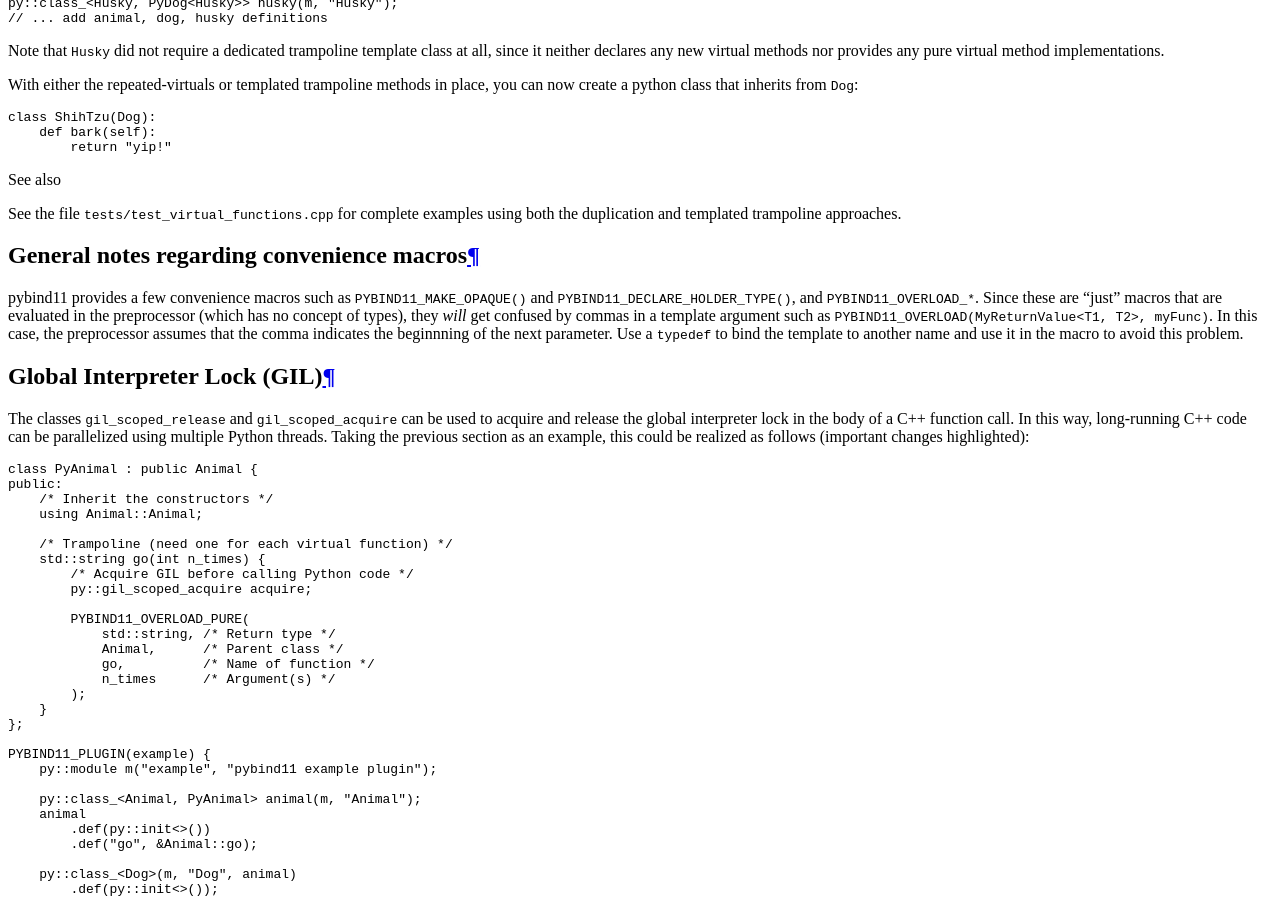
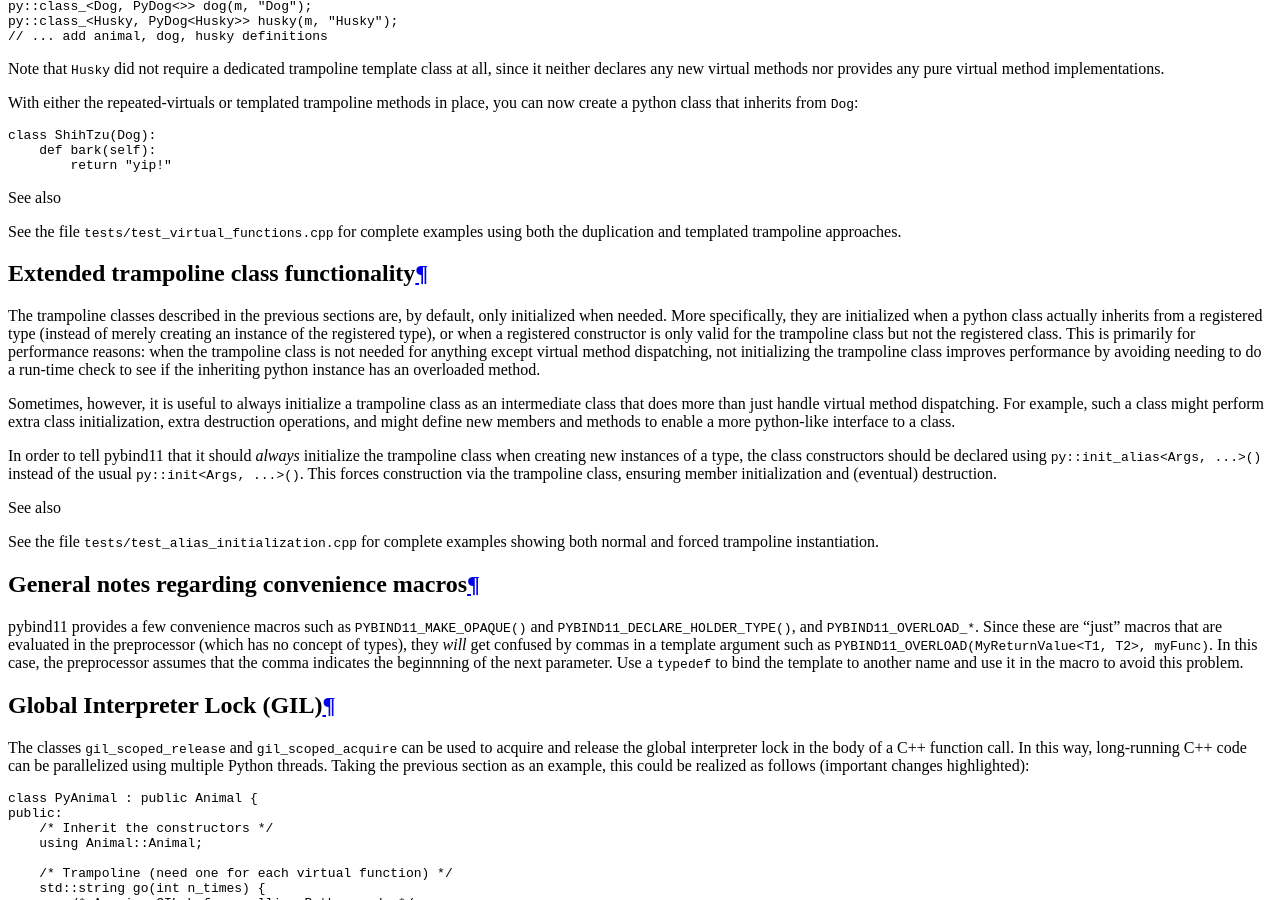
Before and after one commit to pybind/pybind11, a Sphinx documentation site: the page built from docs/advanced.rst, in a window 1280 px wide and 900 px high, scrolled down 6444 px. Built offline with Sphinx 7.4.7 and the Read the Docs theme 2.0.0, drawn with Linux system fonts in a browser that asks for light colours; some of the changed text lies outside the part shown.

Commit message:
Implement py::init_alias<>() constructors
This commit adds support for forcing alias type initialization by
defining constructors with `py::init_alias<arg1, arg2>()` instead of
`py::init<arg1, arg2>()`.  Currently py::init<> only results in Alias
initialization if the type is extended in python, or the given
arguments can't be used to construct the base type, but can be used to
construct the alias.  py::init_alias<>, in contrast, always invokes the
constructor of the alias type.

It looks like this was already the intention of
`py::detail::init_alias`, which was forward-declared in
86d825f3302701d81414ddd3d38bcd09433076bc, but was apparently never
finished: despite the existance of a .def method accepting it, the
`detail::init_alias` class isn't actually defined anywhere.

This commit completes the feature (or possibly repurposes it), allowing
declaration of classes that will always initialize the trampoline which
is (as I argued in #397) sometimes useful.

```diff
--- a/docs/advanced.rst
+++ b/docs/advanced.rst
@@ -476,6 +476,36 @@ can now create a python class that inherits from ``Dog``:
 
     See the file :file:`tests/test_virtual_functions.cpp` for complete examples
     using both the duplication and templated trampoline approaches.
+
+Extended trampoline class functionality
+=======================================
+
+The trampoline classes described in the previous sections are, by default, only
+initialized when needed.  More specifically, they are initialized when a python
+class actually inherits from a registered type (instead of merely creating an
+instance of the registered type), or when a registered constructor is only
+valid for the trampoline class but not the registered class.  This is primarily
+for performance reasons: when the trampoline class is not needed for anything
+except virtual method dispatching, not initializing the trampoline class
+improves performance by avoiding needing to do a run-time check to see if the
+inheriting python instance has an overloaded method.
+
+Sometimes, however, it is useful to always initialize a trampoline class as an
+intermediate class that does more than just handle virtual method dispatching.
+For example, such a class might perform extra class initialization, extra
+destruction operations, and might define new members and methods to enable a
+more python-like interface to a class.
+
+In order to tell pybind11 that it should *always* initialize the trampoline
+class when creating new instances of a type, the class constructors should be
+declared using ``py::init_alias<Args, ...>()`` instead of the usual
+``py::init<Args, ...>()``.  This forces construction via the trampoline class,
+ensuring member initialization and (eventual) destruction.
+
+.. seealso::
+
+    See the file :file:`tests/test_alias_initialization.cpp` for complete examples
+    showing both normal and forced trampoline instantiation.
 
 .. _macro_notes:
 
```
Also changed, not shown: 6 other files.
